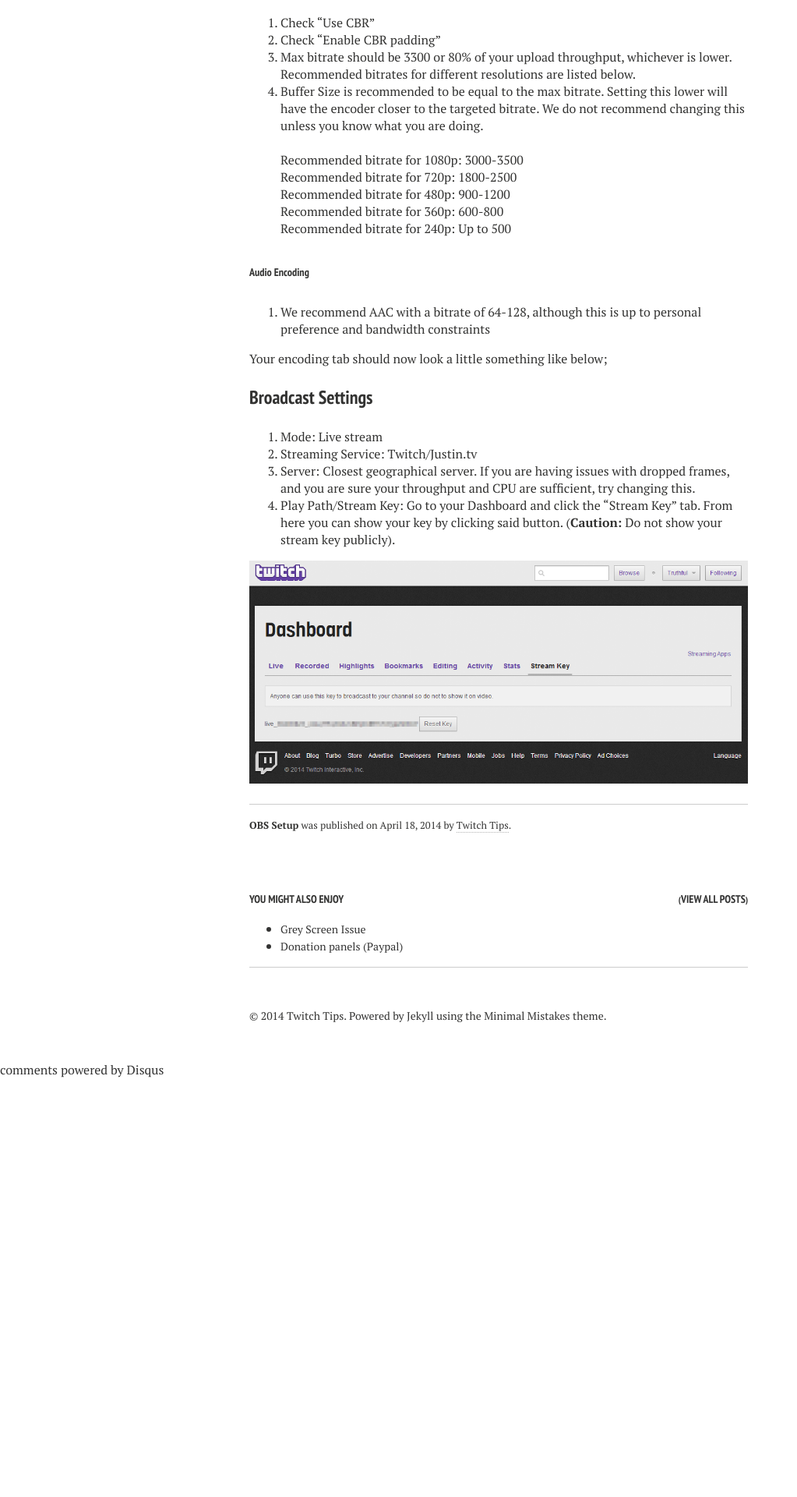
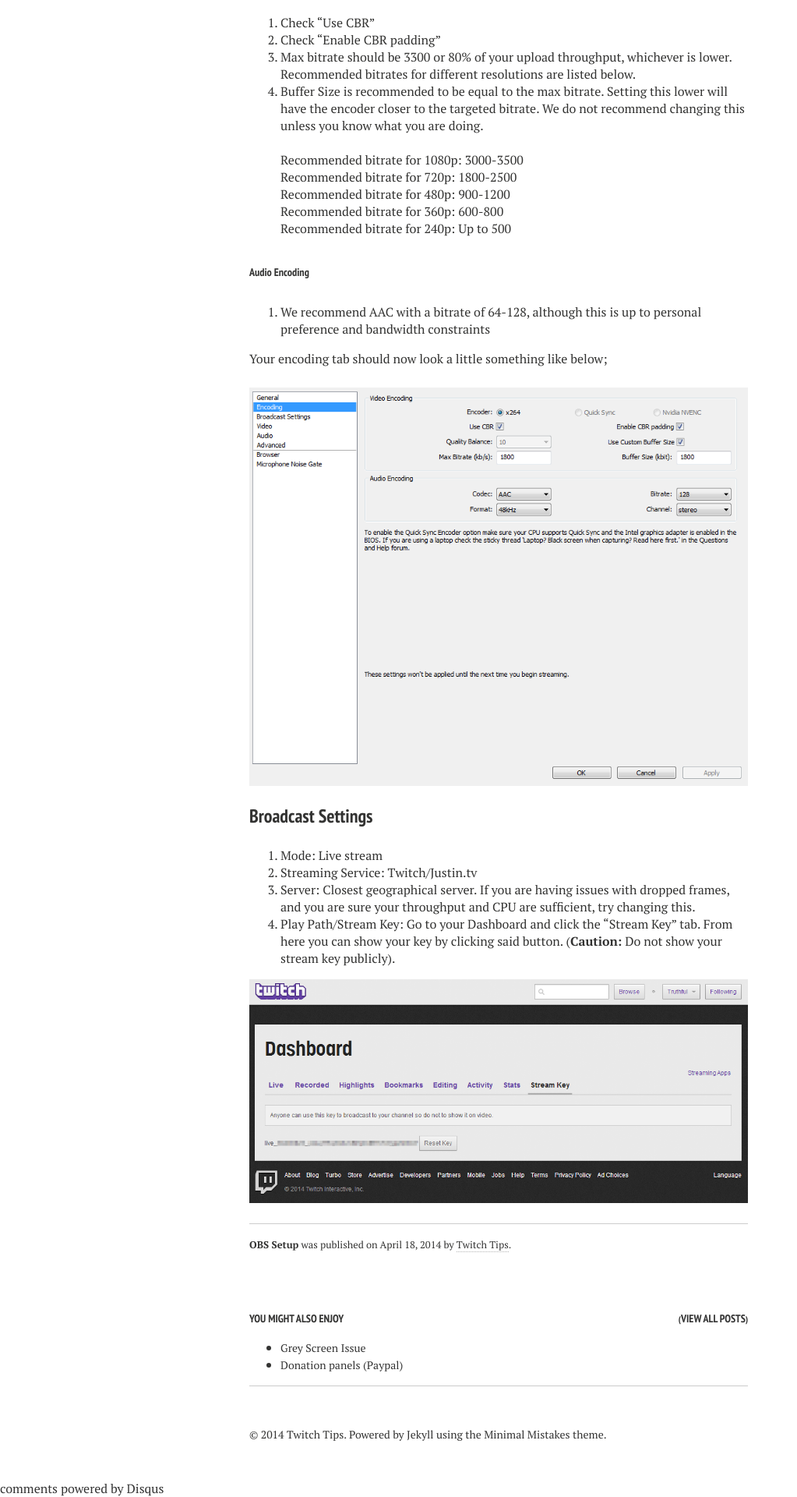
Before and after one commit to SolidPIPe/twitchtips, a Jekyll site: the page built from _posts/2014-04-18-obs-setup.md, in a window 1280 px wide. Shown: the part 1632-3552 px from the top of the page at 78% size, without its empty margins (0-1023 px from the left). Built offline with Jekyll 4.4.1, drawn with Linux system fonts in a browser that asks for light colours; nearby versions of some CDN libraries; comment, search, counter and statistics services are not loaded; before the commit the page ends 3015 px from its top, so only the background shows below that.

Commit message:
OBS Setup Draft 0.2.1

```diff
--- a/_posts/2014-04-18-obs-setup.md
+++ b/_posts/2014-04-18-obs-setup.md
@@ -44,6 +44,10 @@
 
 Your encoding tab should now look a little something like below;
 
+<figure>
+    <a href="/images/obs_guide/encoding.png"><img src="/images/obs_guide/encoding.png"></a>
+</figure>
+
 ### Broadcast Settings
 
 1. Mode: Live stream
```
